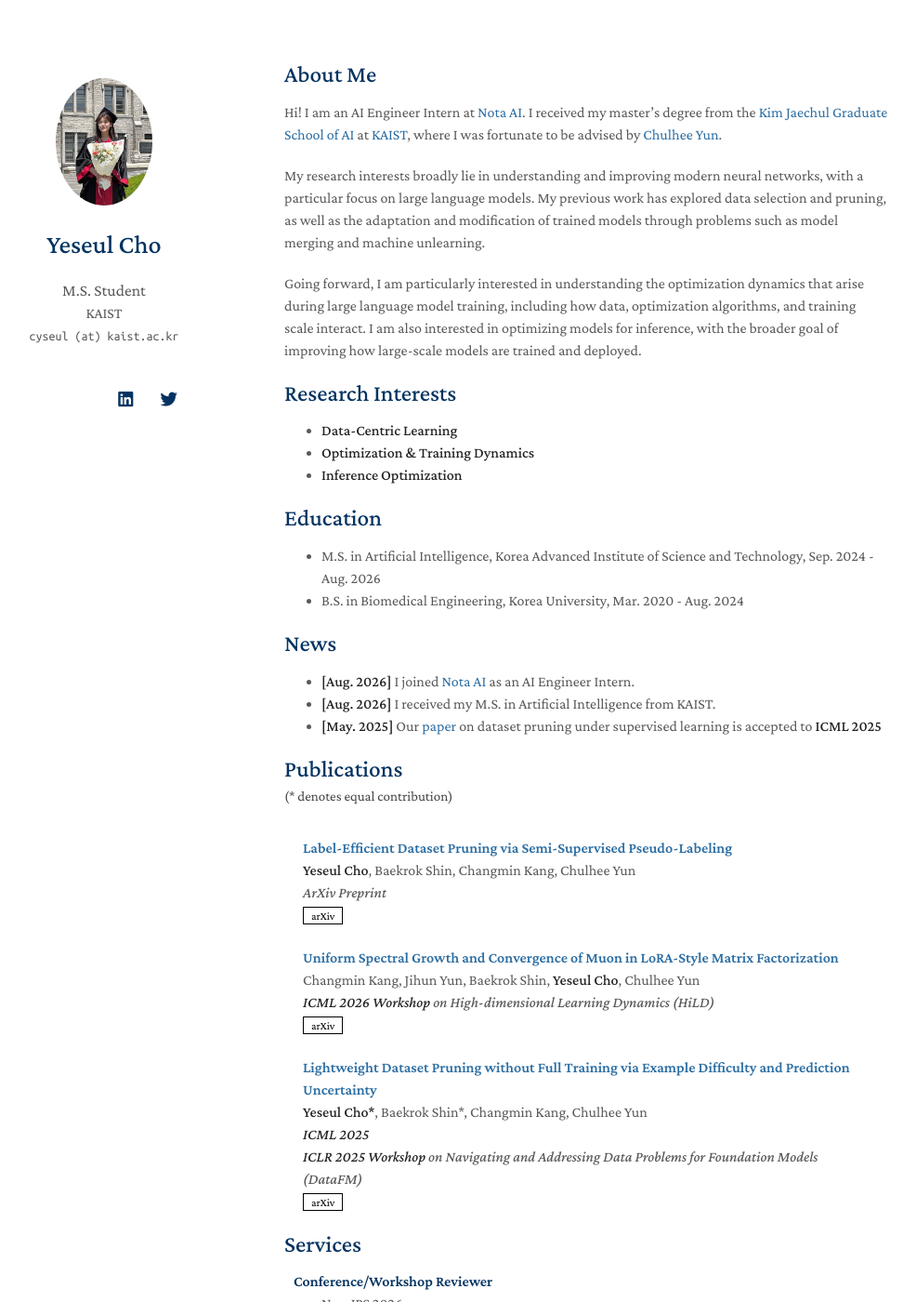
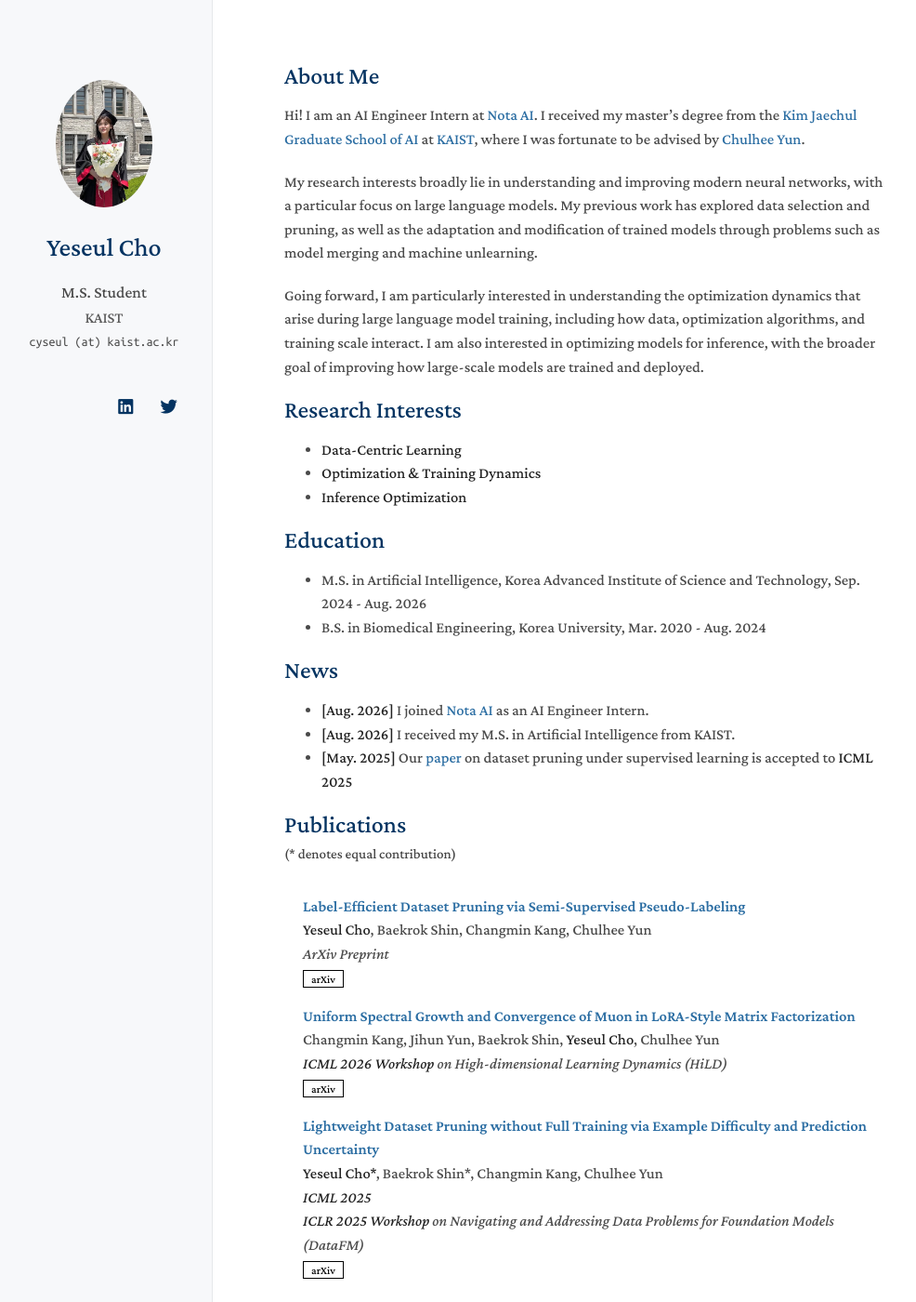
Before and after one commit to cyseul/cyseul.github.io, a Jekyll site: the page built from index.md, in a window 1280 px wide and 1400 px high. Shown: the whole window at 93% size, without its empty margins (164-1150 px from the left). Built offline with Jekyll 4.4.1, drawn with Linux system fonts in a browser that asks for light colours; nearby versions of some CDN libraries; a style sheet for code colours, icons or effects is not loaded; our own code applies the rules of GitHub Pages for plain Markdown files.

Commit message:
26.09.19 update
- Body type: 16px/1.5 weight 400 -> 16.5px/1.55 weight 500, color #595959 -> #4a4a4a
- Add full-height tinted rail to the profile sidebar (bg #f7f8fa, right hairline),
  bleeding to the viewport edge via box-shadow; reset below 960px where the
  header becomes static
- Mirror the rail in the dark-mode stylesheet with a dark override

Co-Authored-By: Claude Opus 5 (1M context) <noreply@anthropic.com>

```diff
--- a/_sass/minimal-light-no-dark-mode.scss
+++ b/_sass/minimal-light-no-dark-mode.scss
@@ -288,7 +288,12 @@ header {
   position:fixed;
   -webkit-font-smoothing:subpixel-antialiased;
   padding-top:4.0em;
-  text-align:center
+  text-align:center;
+  top:0;
+  bottom:0;
+  background:#f7f8fa;
+  box-shadow:-100vw 0 0 #f7f8fa;
+  border-right:1px solid #e6e8eb;
 }
 
 
@@ -399,6 +404,9 @@ footer {
 
   header {
     padding-right:320px;
+    /* the full-height rail is desktop-only; header is static here */
+    box-shadow:none;
+    border-right:0;
   }
 
   section {
--- a/_sass/minimal-light.scss
+++ b/_sass/minimal-light.scss
@@ -361,7 +361,20 @@ header {
   position:fixed;
   -webkit-font-smoothing:subpixel-antialiased;
   padding-top:4.0em;
-  text-align:center
+  text-align:center;
+  top:0;
+  bottom:0;
+  background:#f7f8fa;
+  box-shadow:-100vw 0 0 #f7f8fa;
+  border-right:1px solid #e6e8eb;
+}
+
+@media (prefers-color-scheme: dark) {
+  header {
+    background:#262733;
+    box-shadow:-100vw 0 0 #262733;
+    border-right:1px solid #343544;
+  }
 }
 
 
@@ -478,6 +491,9 @@ footer {
 
   header {
     padding-right:320px;
+    /* the full-height rail is desktop-only; header is static here */
+    box-shadow:none;
+    border-right:0;
   }
 
   section {
--- a/assets/css/font.css
+++ b/assets/css/font.css
@@ -4,8 +4,7 @@
 body {
   background-color: #fff;
   padding:0px;
-  font: 16.0px/1.5 Crimson Pro, serif;
-  color:#595959;
-  font-weight:400;
+  font: 500 16.5px/1.55 Crimson Pro, serif;
+  color:#4a4a4a;
   margin:0
 }
```
